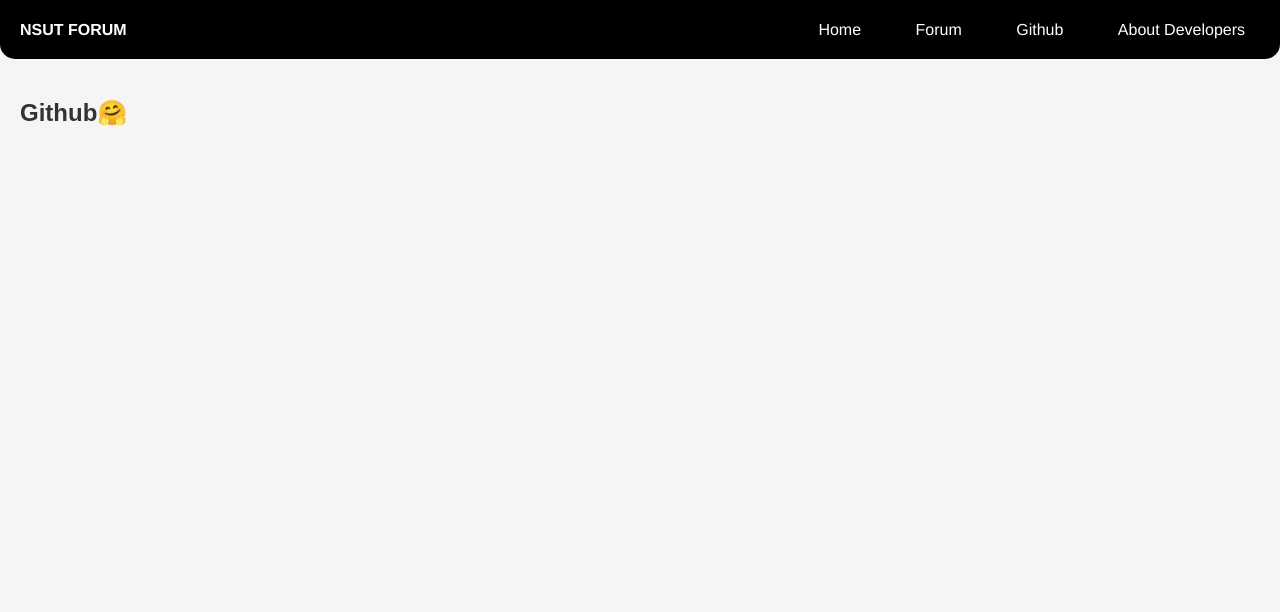
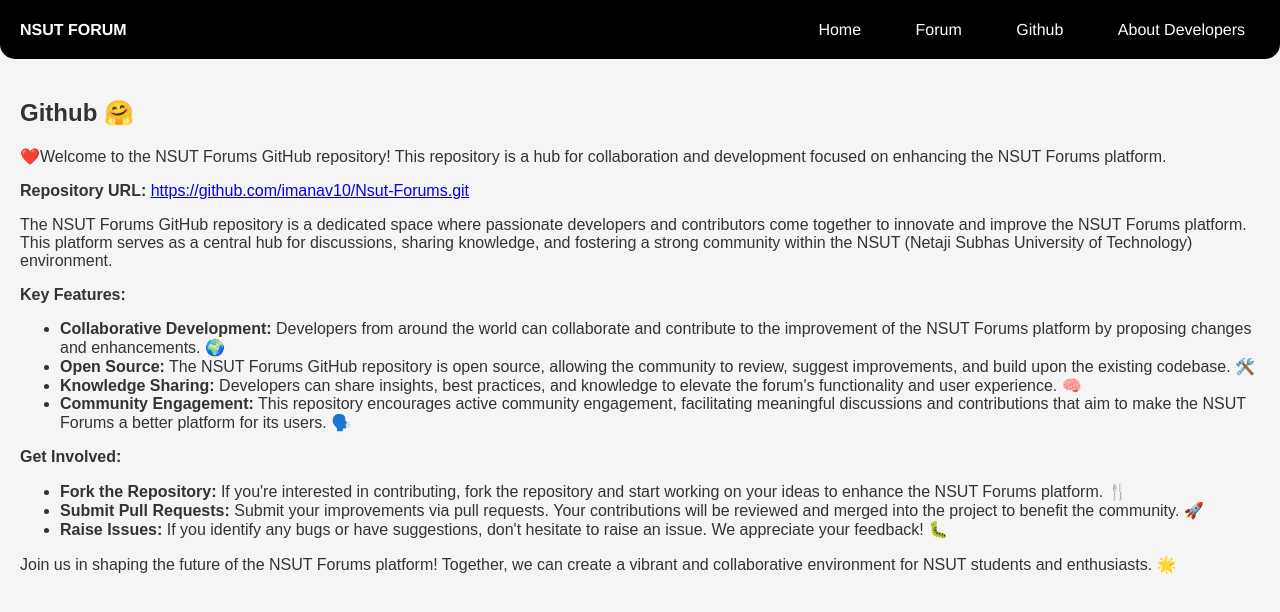
Before and after one commit to imanav10/Nsut-Forums, a plain HTML site: page github.html in a window 1280 px wide. Drawn offline with Linux system fonts and the light colour scheme.

Commit message:
Update github.html

```diff
--- a/github.html
+++ b/github.html
@@ -23,7 +23,37 @@
 
   <main>
     <div class="dgithub-info">
-      <h2>Github🤗</h2>
-      <p></p>
+      <h2>Github 🤗</h2>
+      <p>
+        ❤️Welcome to the NSUT Forums GitHub repository! This repository is a hub for collaboration and development focused on enhancing the NSUT Forums platform.
+      </p>
+      <p>
+        <strong>Repository URL:</strong> <a href="https://github.com/imanav10/Nsut-Forums.git">https://github.com/imanav10/Nsut-Forums.git</a>
+      </p>
+      <p>
+        The NSUT Forums GitHub repository is a dedicated space where passionate developers and contributors come together to innovate and improve the NSUT Forums platform. This platform serves as a central hub for discussions, sharing knowledge, and fostering a strong community within the NSUT (Netaji Subhas University of Technology) environment.
+      </p>
+      <p>
+        <strong>Key Features:</strong>
+      </p>
+      <ul>
+        <li><strong>Collaborative Development:</strong> Developers from around the world can collaborate and contribute to the improvement of the NSUT Forums platform by proposing changes and enhancements. 🌍</li>
+        <li><strong>Open Source:</strong> The NSUT Forums GitHub repository is open source, allowing the community to review, suggest improvements, and build upon the existing codebase. 🛠️</li>
+        <li><strong>Knowledge Sharing:</strong> Developers can share insights, best practices, and knowledge to elevate the forum's functionality and user experience. 🧠</li>
+        <li><strong>Community Engagement:</strong> This repository encourages active community engagement, facilitating meaningful discussions and contributions that aim to make the NSUT Forums a better platform for its users. 🗣️</li>
+      </ul>
+      <p>
+        <strong>Get Involved:</strong>
+      </p>
+      <ul>
+        <li><strong>Fork the Repository:</strong> If you're interested in contributing, fork the repository and start working on your ideas to enhance the NSUT Forums platform. 🍴</li>
+        <li><strong>Submit Pull Requests:</strong> Submit your improvements via pull requests. Your contributions will be reviewed and merged into the project to benefit the community. 🚀</li>
+        <li><strong>Raise Issues:</strong> If you identify any bugs or have suggestions, don't hesitate to raise an issue. We appreciate your feedback! 🐛</li>
+      </ul>
+      <p>
+        Join us in shaping the future of the NSUT Forums platform! Together, we can create a vibrant and collaborative environment for NSUT students and enthusiasts. 🌟
+      </p>
     </div>
   </main>
+</body>
+</html>
```
